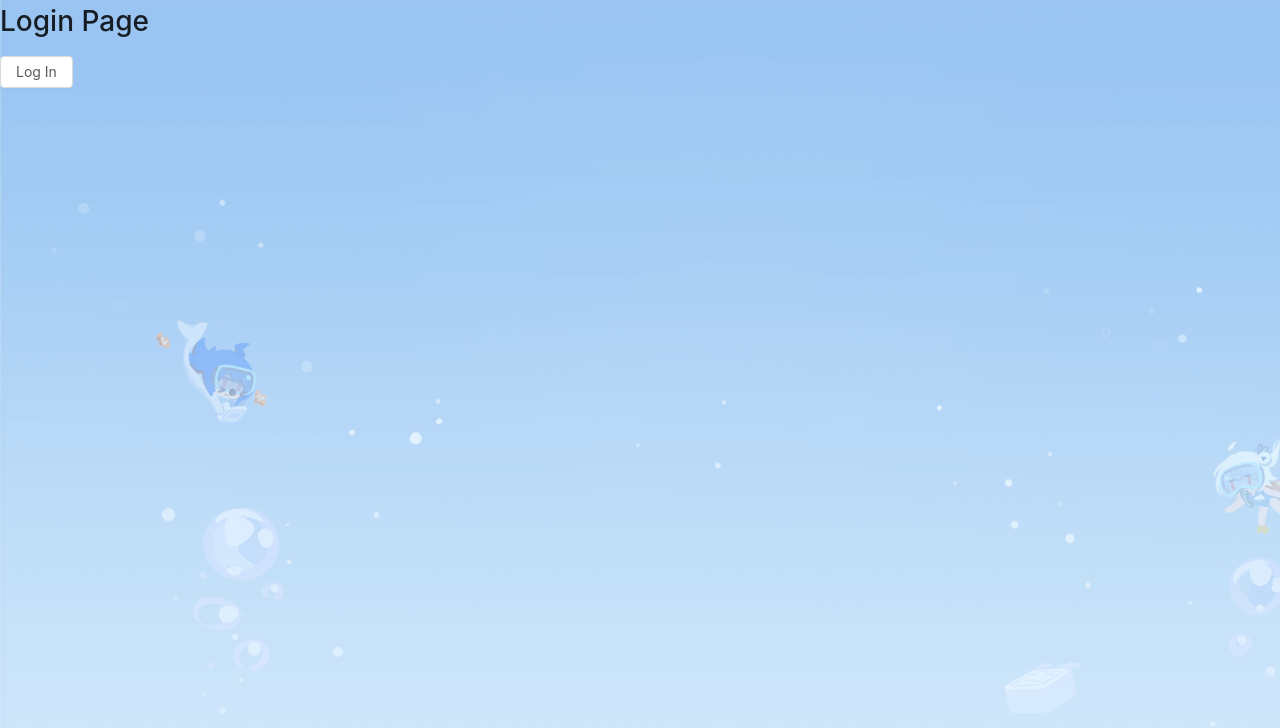
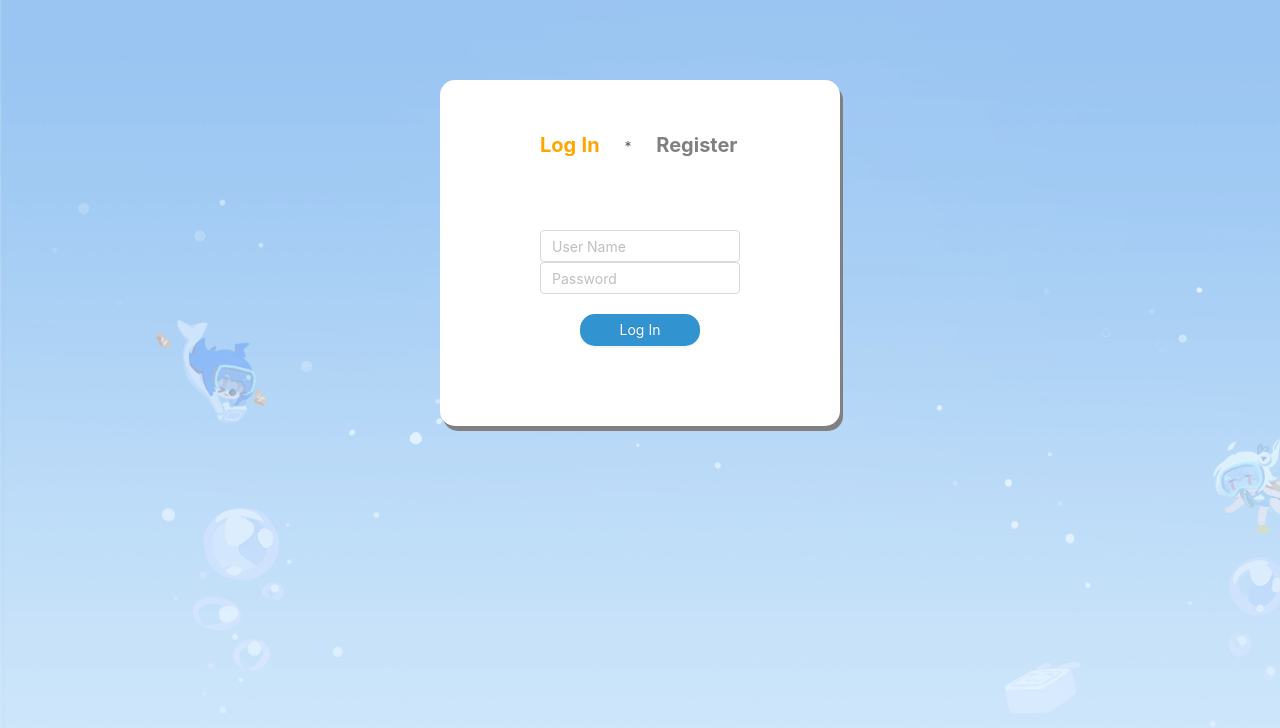
Before and after one commit to Gao-S-Hua/ts-react-template, a React app: page /log in a window 1280 px wide. Shown: the top 728 px of the page. Built offline with nearby package versions, Linux system fonts and the light colour scheme.

Commit message:
log in page

```diff
--- /dev/null
+++ b/src/app/pages/Login/components/Log.tsx
@@ -0,0 +1,52 @@
+import React, { useState } from 'react';
+import { Button, Input } from 'antd';
+import { useDispatch } from 'react-redux';
+import { useHistory } from 'react-router-dom';
+import { IAction, ActionTypes, INITACTION } from '../../../store';
+import { setJWT } from '../../../api/auth';
+import axios from '../../../api/ajax';
+import style from '../log.scss';
+
+const TIME_GAP = 1;
+
+const Log: React.FC = function() {
+  const [jump, setJump] = useState(false);
+  const [err, setErr] = useState(false);
+  const history = useHistory();
+  const dispatch = useDispatch();
+  const log = (): void => {
+    // userAuth.setJWT();
+    const nameNode = document.getElementById('name') as HTMLInputElement;
+    const pswdNode = document.getElementById('pswd') as HTMLInputElement;
+    const name = nameNode ? nameNode.value : '';
+    const pswd = pswdNode ? pswdNode.value : '';
+    axios.post('/users', {
+      name: name,
+      password: pswd
+    }).then((res) => {
+      if (res.data.status === 0) {
+        setErr(false);
+        setJWT(res.data.data.token);
+        setJump(true);
+        const action: IAction = { ...INITACTION };
+        action.type = ActionTypes.ChangeName;
+        action.name = 'Huahua';
+        dispatch(action);
+        setTimeout(() => { history.push('/') }, TIME_GAP * 1000);
+      } else {
+        setErr(true);
+      }
+    });
+  }
+  return (
+    <div className = { style.login }>
+      <Input placeholder = 'User Name' type = 'text' id = 'name'/>
+      <Input placeholder = 'Password' type = 'password' id = 'pswd'/>
+      <Button onClick = {log} className = { style.logbutton } type = 'primary'>Log In</Button> <br />
+      { jump ? <div><h3>Login Successful</h3> jumping to Home. . .</div> : null }
+      { err ? <div className = { style.err }> User Name or Password Error </div> : null}
+    </div>
+  );
+}
+
+export default Log;
--- /dev/null
+++ b/src/app/pages/Login/components/Regist.tsx
@@ -0,0 +1,52 @@
+import React, { useState } from 'react';
+import { Button, Input, Radio, Divider } from 'antd';
+import { useHistory } from 'react-router-dom';
+import { RadioChangeEvent } from 'antd/lib/radio';
+import axios from '../../../api/ajax';
+import style from '../log.scss';
+
+const Regist: React.FC = function() {
+  const [type, setType] = useState(1);
+  const [err, setErr] = useState(false);
+  const onChange = (e: RadioChangeEvent) => {
+    setType(parseInt(e.target.value));
+  }
+  const handleSubmit = () => {
+    const nameNode = document.getElementById('name') as HTMLInputElement;
+    const pswdNode = document.getElementById('pswd') as HTMLInputElement;
+    const pswdNode2 = document.getElementById('pswd2') as HTMLInputElement;
+    const name = nameNode ? nameNode.value : '';
+    const pswd = pswdNode ? pswdNode.value : '';
+    const pswd2 = pswdNode2 ? pswdNode2.value : '';
+    if (pswd === pswd2 && name.length > 1 && pswd.length >= 4) {
+      setErr(false);
+    } else {
+      setErr(true);
+    }
+  }
+  return (
+    <div className = { style.login }>
+      <Input placeholder = 'User Name' type = 'text' id = 'name'/>
+      <Input placeholder = 'Password' type = 'password' id = 'pswd'/>
+      <Input placeholder = 'Confirm Password' type = 'password' id = 'pswd2'/>
+      <Divider />
+      Regist Type:
+      <Radio.Group onChange = { onChange } value={type}>
+        <Radio value={1}>Normal User</Radio>
+        <Radio value={2}>Super User</Radio>
+        <Radio value={3}>Admin User</Radio>
+      </Radio.Group>
+      <Divider />
+      <div className = { style.caution }>
+        Caution: <br />
+        User Name length not less than 4 <br />
+        Password length not less than 4 <br />
+      </div>
+      <Button className = { style.registbutton } type = 'primary' onClick = { handleSubmit }>Regist</Button> <br />
+      { err ? <div className = { style.err }> ** Error: <br/>Password not same or User Name error </div> : null}
+
+    </div>
+  );
+}
+
+export default Regist;
--- a/src/app/pages/Login/index.tsx
+++ b/src/app/pages/Login/index.tsx
@@ -1,41 +1,22 @@
 import React, { useState } from 'react';
 import { Button } from 'antd';
-import { useDispatch } from 'react-redux';
-import { useHistory } from 'react-router-dom';
-import { IAction, ActionTypes, INITACTION } from '../../store';
-import { setJWT } from '../../api/auth';
-import axios from '../../api/ajax';
+import Log from './components/Log';
+import Regist from './components/Regist';
 import style from './log.scss';
 
-const TIME_GAP = 1;
-
 const Login: React.FC = () => {
-  const [jump, setJump] = useState(false);
-  const history = useHistory();
-  const dispatch = useDispatch();
-  const log = (): void => {
-    // userAuth.setJWT();
-    axios.post('/users', {
-      name: 'admin',
-      password: 'admin'
-    }).then((res) => {
-      if (res.data.status === 0) {
-        setJWT(res.data.data.token)
-      }
-    });
-    setJump(true);
-    const action: IAction = { ...INITACTION };
-    action.type = ActionTypes.ChangeName;
-    action.name = 'Huahua';
-    dispatch(action);
-    setTimeout(() => { history.push('/') }, TIME_GAP * 1000);
-  }
+  const [select, setSelect] = useState(true);
 
   return (
     <div className = { style.log }>
-      <h1>Login Page</h1>
-      <Button onClick = {log}>Log In</Button> <br />
-      {jump ? <h3>Login Successful, jumping to Home. . .</h3> : null}
+      <div className = { style.logpanel }>
+        <div className = {style.title}>
+          <span className = {select ? style.select : style.unselect} onClick = { () => setSelect(true) }>Log In</span>
+          <span> * </span>
+          <span className = {select ? style.unselect : style.select} onClick = { () => setSelect(false) }>Register</span>
+        </div>
+        { select ? <Log /> : <Regist /> }
+      </div>
     </div>
   );
 }
--- a/src/app/pages/Login/log.scss
+++ b/src/app/pages/Login/log.scss
@@ -8,3 +8,73 @@
   left: 0;
   top: 0;
 }
+
+.title{
+  margin: 0 auto;
+  width: 240px;
+  height: 50px;
+}
+
+.select{
+  font-size: 20px;
+  font-weight: bold;
+  color: orange;
+  margin: 0 20px;
+}
+
+.unselect{
+  font-size: 20px;
+  font-weight: bold;
+  color: gray;
+  margin: 0 20px;
+  cursor: pointer;
+}
+.unselect:hover{
+  color: black;
+}
+
+.logpanel{
+  width: 400px;
+  background-color: white;
+  margin: 80px auto;
+  border-radius: 15px;
+  padding: 50px 20px;
+  box-shadow: 3px 5px gray;
+}
+
+.login{
+  width: 200px;
+  margin: 50px auto 10px auto;
+}
+
+@mixin buttontype{
+  width: 120px;
+  margin: 20px 40px;
+  border-radius: 15px;
+  border: none;
+}
+
+.logbutton{
+  @include buttontype();
+  background-color: #3194d0;
+}
+
+.registbutton{
+  @include buttontype();
+  background-color: orange;
+  &:hover, &:focus {
+    background-color: rgb(249, 198, 103);
+  }
+  &:active, &.active {
+    background-color: rgb(198, 130, 5);
+  }
+}
+
+.err{
+  color: red;
+}
+
+.caution{
+  font-size: 10px;
+  color: gray;
+}
```
